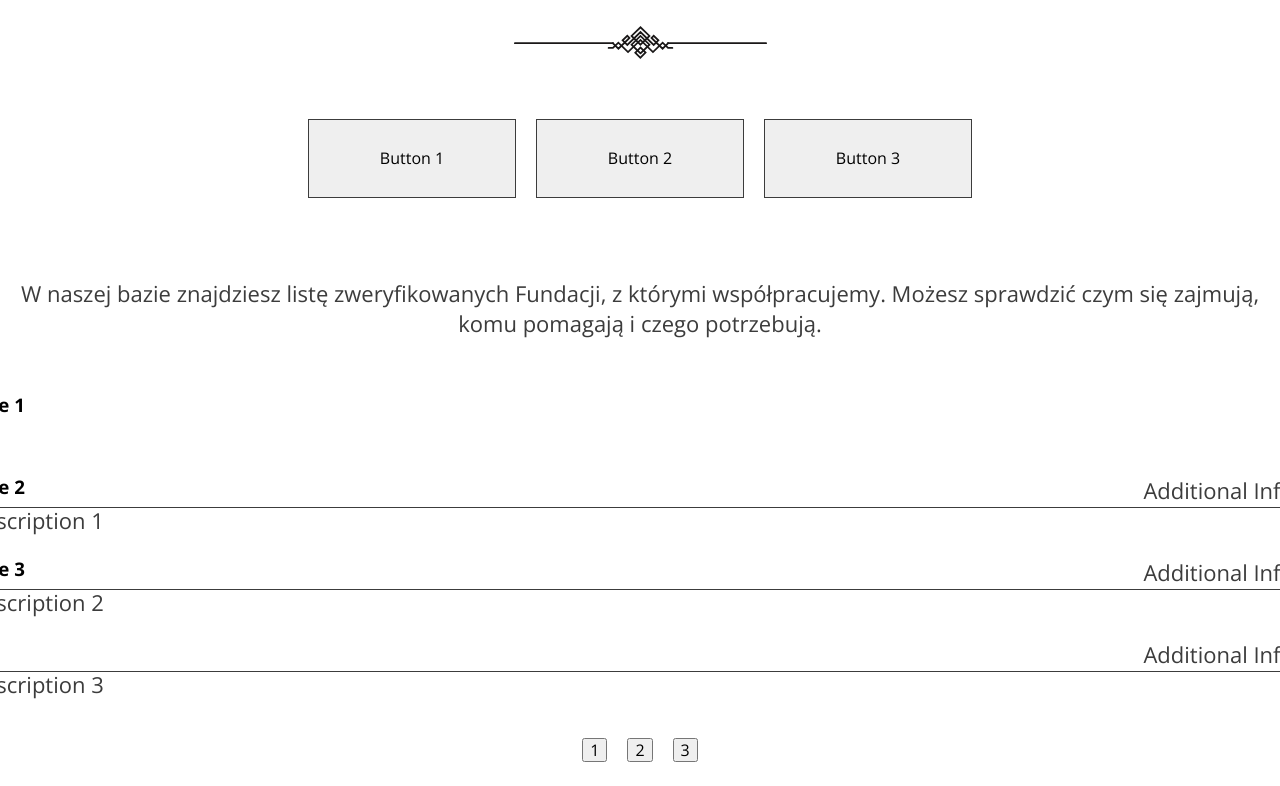
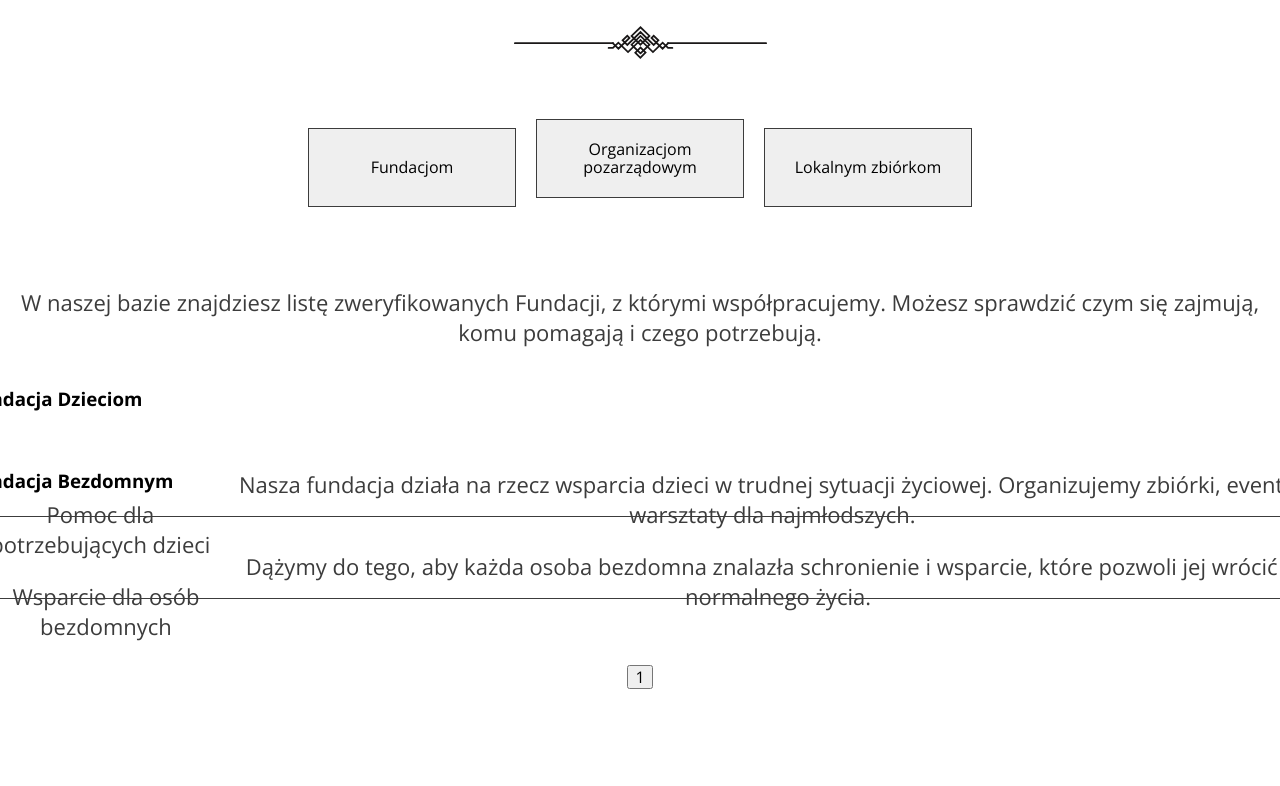
Before and after one commit to olekmorawski/OddajRzeczy, a React (Vite) app: page / in a window 1280 px wide. Shown: the part 3354-4140 px from the top of the page. Built offline with nearby package versions, Linux system fonts and the light colour scheme.

Commit message:
CauseSection code added

```diff
--- /dev/null
+++ b/src/components/CauseSection.jsx
@@ -0,0 +1,68 @@
+import React, { useState } from "react";
+import data from "../services/data";
+
+const CauseSection = () => {
+  const [currentSelection, setCurrentSelection] = useState("fundacje");
+  const [currentPage, setCurrentPage] = useState(0);
+  const itemsPerPage = 3;
+
+  const handleClick = (selection) => {
+    setCurrentSelection(selection);
+    setCurrentPage(0);
+  };
+
+  const renderColumns = () => {
+    const startIndex = currentPage * itemsPerPage;
+    const endIndex = startIndex + itemsPerPage;
+    return data[0][currentSelection]
+      .slice(startIndex, endIndex)
+      .map((item, index) => (
+        <div key={index} className="cause-segment">
+          <div className="cause-left">
+            <h3>{item.title}</h3>
+            <p>{item.subtitle}</p>
+          </div>
+          <div className="cause-right">
+            <p>{item.desc}</p>
+          </div>
+        </div>
+      ));
+  };
+
+  const numberOfPages = Math.ceil(
+    data[0][currentSelection].length / itemsPerPage
+  );
+
+  return (
+    <div className="cause">
+      <h2>Komu pomagamy?</h2>
+      <div className="decoration">
+        <img src="styles\images\Decoration.svg" alt="" />
+      </div>
+      <div className="buttons">
+        <button onClick={() => handleClick("fundacje")}>Fundacjom</button>
+        <button onClick={() => handleClick("organizacje")}>
+          Organizacjom pozarządowym
+        </button>
+        <button onClick={() => handleClick("lokalne")}>
+          Lokalnym zbiórkom
+        </button>
+      </div>
+      <p>
+        W naszej bazie znajdziesz listę zweryfikowanych Fundacji, z którymi
+        współpracujemy. Możesz sprawdzić czym się zajmują, komu pomagają i czego
+        potrzebują.
+      </p>
+      <div className="cause-columns">{renderColumns()}</div>
+      <div className="cause-button-group">
+        {Array.from({ length: numberOfPages }).map((_, index) => (
+          <button key={index} onClick={() => setCurrentPage(index)}>
+            {index + 1}
+          </button>
+        ))}
+      </div>
+    </div>
+  );
+};
+
+export default CauseSection;
--- a/src/pages/Home.jsx
+++ b/src/pages/Home.jsx
@@ -3,6 +3,7 @@ import Header from "../components/Header";
 import Statistic from "../components/Statistic";
 import StepIcon from "../components/StepIcon";
 import { Element } from "react-scroll";
+import CauseSection from "../components/CauseSection";
 
 const Home = () => {
   return (
@@ -77,56 +78,7 @@ const Home = () => {
         </div>
       </Element>
       <Element name="organizacjeSection">
-        <div className="cause">
-          <h2>Komu pomagamy?</h2>
-          <div className="decoration">
-            <img src="styles\images\Decoration.svg" alt="" />
-          </div>
-          <div className="buttons">
-            <button>Button 1</button>
-            <button>Button 2</button>
-            <button>Button 3</button>
-          </div>
-          <p>
-            W naszej bazie znajdziesz listę zweryfikowanych Fundacji, z którymi
-            współpracujemy. Możesz sprawdzić czym się zajmują, komu pomagają i
-            czego potrzebują.
-          </p>
-          <div className="cause-columns">
-            <div className="cause-segment">
-              <div className="cause-left">
-                <h3>Title 1</h3>
-                <p>Description 1</p>
-              </div>
-              <div className="cause-right">
-                <p>Additional Info 1</p>
-              </div>
-            </div>
-            <div className="cause-segment">
-              <div className="cause-left">
-                <h3>Title 2</h3>
-                <p>Description 2</p>
-              </div>
-              <div className="cause-right">
-                <p>Additional Info 2</p>
-              </div>
-            </div>
-            <div className="cause-segment">
-              <div className="cause-left">
-                <h3>Title 3</h3>
-                <p>Description 3</p>
-              </div>
-              <div className="cause-right">
-                <p>Additional Info 3</p>
-              </div>
-            </div>
-          </div>
-          <div className="cause-button-group">
-            <button>1</button>
-            <button>2</button>
-            <button>3</button>
-          </div>
-        </div>
+        <CauseSection />
       </Element>
       <Element name="contactSection">
         <div className="contact-section">
--- /dev/null
+++ b/src/services/data.jsx
@@ -0,0 +1,62 @@
+const data = [
+  {
+    fundacje: [
+      {
+        title: "Fundacja Dzieciom",
+        subtitle: "Pomoc dla potrzebujących dzieci",
+        desc: "Nasza fundacja działa na rzecz wsparcia dzieci w trudnej sytuacji życiowej. Organizujemy zbiórki, eventy i warsztaty dla najmłodszych.",
+      },
+      {
+        title: "Fundacja Bezdomnym",
+        subtitle: "Wsparcie dla osób bezdomnych",
+        desc: "Dążymy do tego, aby każda osoba bezdomna znalazła schronienie i wsparcie, które pozwoli jej wrócić do normalnego życia.",
+      },
+    ],
+    organizacje: [
+      {
+        title: "Organizacja Przyroda",
+        subtitle: "Ochrona środowiska naturalnego",
+        desc: "Zajmujemy się ochroną przyrody i edukacją ekologiczną. Pomagamy w utrzymaniu równowagi ekosystemów lokalnych.",
+      },
+      {
+        title: "Organizacja Edukacja",
+        subtitle: "Wsparcie edukacyjne dla młodzieży",
+        desc: "Oferujemy programy edukacyjne i stypendia dla zdolnej młodzieży z ubogich rodzin.",
+      },
+      {
+        title: "Organizacja Zdrowie",
+        subtitle: "Promowanie zdrowego stylu życia",
+        desc: "Pomagamy w edukacji zdrowotnej społeczeństwa i promujemy zdrowy styl życia.",
+      },
+      {
+        title: "Organizacja Sport",
+        subtitle: "Wsparcie dla młodych sportowców",
+        desc: "Wspieramy młodych talentów sportowych i pomagamy w ich rozwoju.",
+      },
+      {
+        title: "Organizacja Kultura",
+        subtitle: "Promowanie kultury i sztuki",
+        desc: "Organizujemy wydarzenia kulturalne i promujemy lokalnych artystów.",
+      },
+      {
+        title: "Organizacja Nauka",
+        subtitle: "Wsparcie dla młodych naukowców",
+        desc: "Pomagamy w finansowaniu badań i projektów naukowych prowadzonych przez młodych badaczy.",
+      },
+    ],
+    lokalne: [
+      {
+        title: "Lokalna Inicjatywa Parkowa",
+        subtitle: "Zadbajmy o nasze zielone miejsca",
+        desc: "Działamy na rzecz zachowania i rozbudowy miejsc zielonych w naszym mieście. Organizujemy akcje sadzenia drzew i dbania o parki.",
+      },
+      {
+        title: "Lokalne Centrum Kultury",
+        subtitle: "Szerzenie kultury w naszym regionie",
+        desc: "Promujemy lokalnych artystów i organizujemy wydarzenia kulturalne dla mieszkańców naszego miasta.",
+      },
+    ],
+  },
+];
+
+export default data;
```
